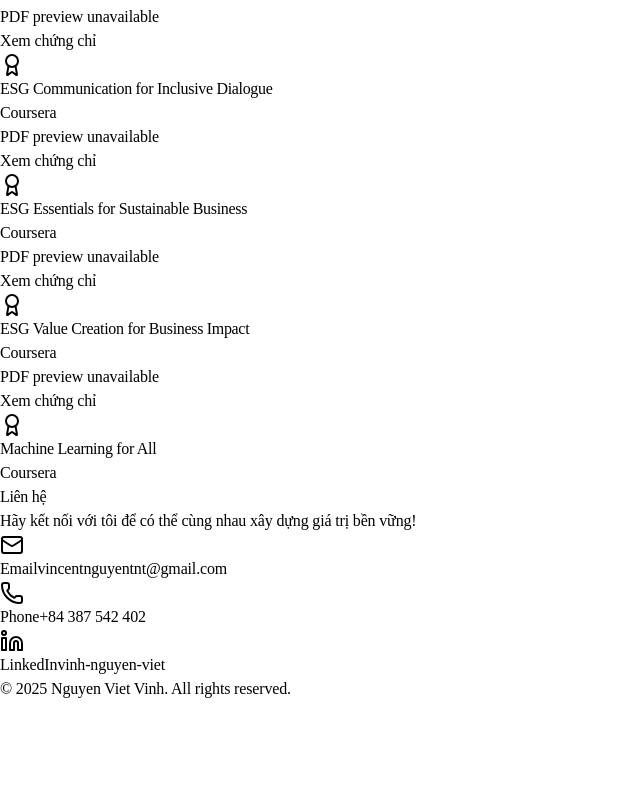
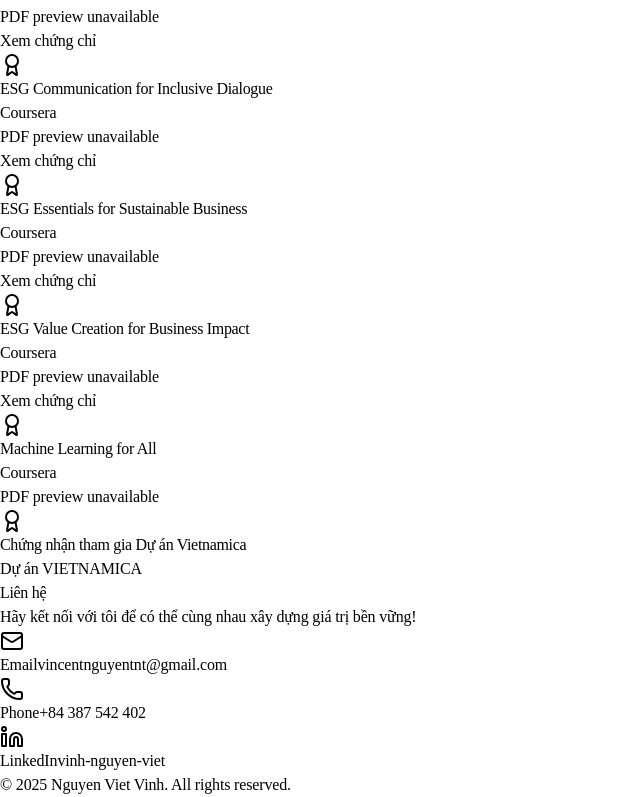
Before and after one commit to XavierNguyentnt/Portfolio-VincentNguyen, a React (Vite) app in the folder client/: page / in a window 1280 px wide. Shown: the part 5514-6311 px from the top of the page, without its empty margins (0-640 px from the left). Before the commit the page ends 6215 px from the top, so only its background shows below. Built offline with nearby package versions, Linux system fonts and the light colour scheme.

Commit message:
Add Vietnamica Certificate

```diff
--- a/client/src/data/resume.ts
+++ b/client/src/data/resume.ts
@@ -220,6 +220,11 @@ export const content = {
           issuer: "Coursera",
           url: "https://www.coursera.org/account/accomplishments/verify/KXO5D0OOI4F3",
           file: "/certificates/University of London_Machine Learning for All_Coursera KXO5D0OOI4F3.pdf",
+        },
+        {
+          name: "Vietnamica Certificate",
+          issuer: "VIETNAMICA Project",
+          file: "/certificates/Vietnamica_Certificate.pdf",
         },
       ] as Array<{
         name: string;
@@ -461,6 +466,11 @@ export const content = {
           url: "https://www.coursera.org/account/accomplishments/verify/KXO5D0OOI4F3",
           file: "/certificates/University of London_Machine Learning for All_Coursera KXO5D0OOI4F3.pdf",
         },
+        {
+          name: "Chứng nhận tham gia Dự án Vietnamica",
+          issuer: "Dự án VIETNAMICA",
+          file: "/certificates/Vietnamica_Certificate.pdf",
+        },
       ] as Array<{
         name: string;
         issuer: string;
```
Also changed, not shown: 1 other file (tests, documents, lock files or other folders).
